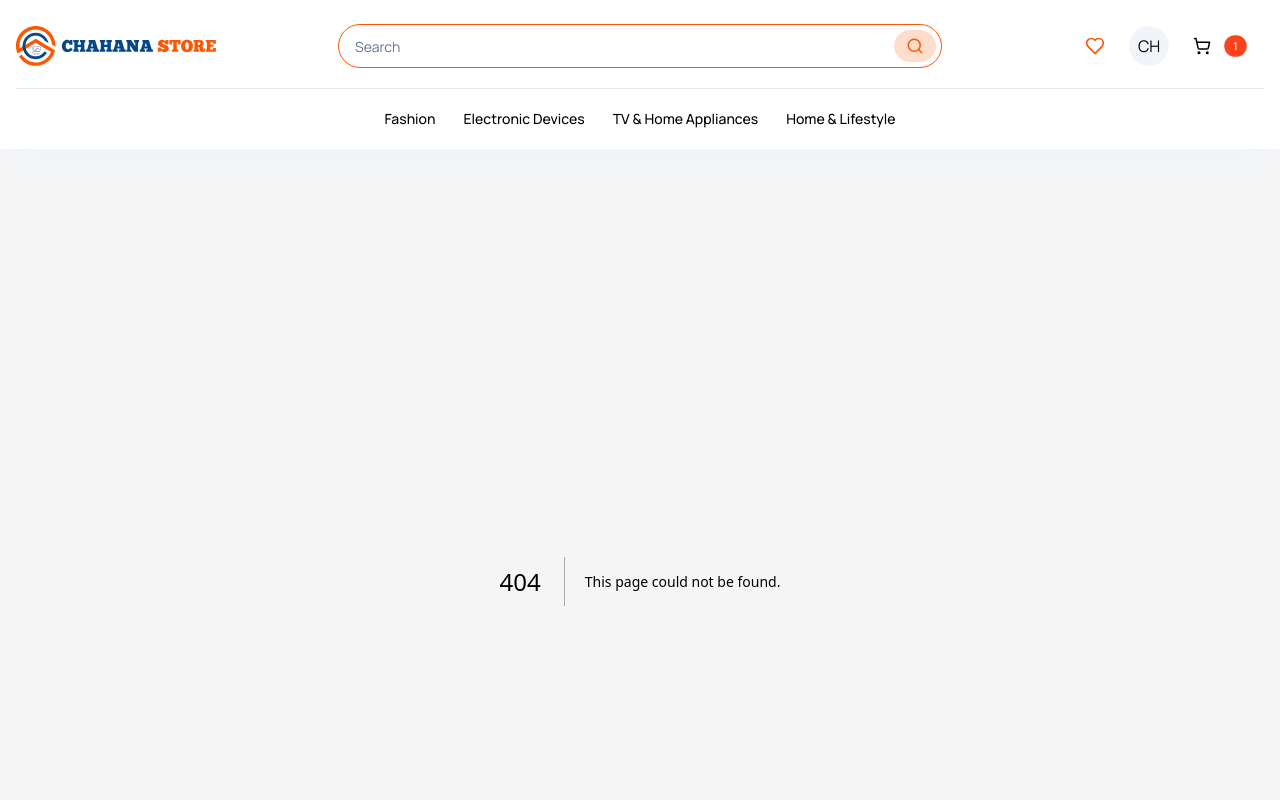
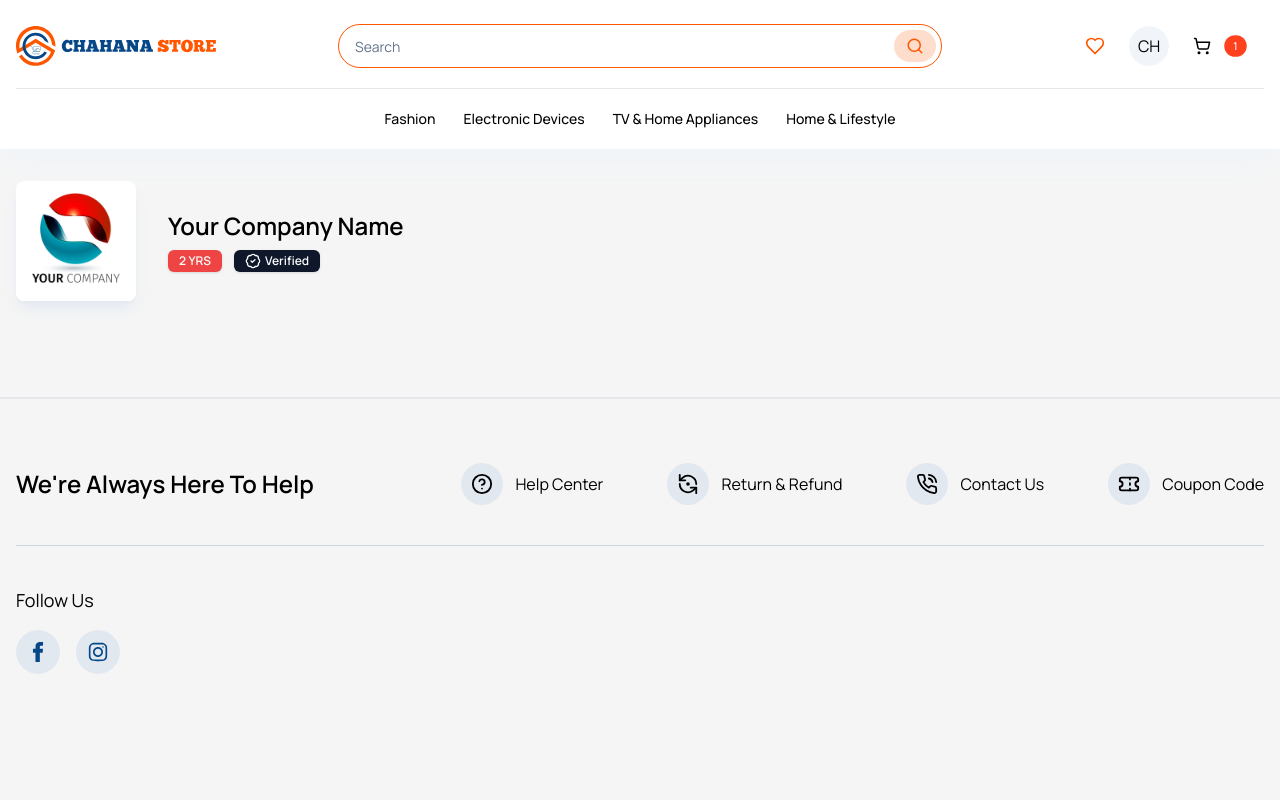
Before and after one commit to sagarkhadka/shop, a Next.js app: page /store/1 in a window 1280 px wide. Before the commit this address had no page. Shown: the top 800 px of the page. Built offline with nearby package versions, Linux system fonts and the light colour scheme.

Commit message:
store page

```diff
--- /dev/null
+++ b/app/store/[store]/page.tsx
@@ -0,0 +1,18 @@
+import StoreDetail from '@/components/store/StoreDetail'
+
+const page = () => {
+  return (
+    <>
+      <section className='container'>
+        <StoreDetail
+          logo='/images/store.jpg'
+          name='Your Company Name'
+          review='70'
+          duration={2}
+        />
+      </section>
+    </>
+  )
+}
+
+export default page
--- a/components/products/StoreCard.tsx
+++ b/components/products/StoreCard.tsx
@@ -3,6 +3,7 @@ import { MapPin, Star, Store, Verified } from 'lucide-react'
 import { Card, CardContent } from '../ui/card'
 import { DeepBlue, PrimaryOrange } from '@/utils/constants'
 import { Button } from '../ui/button'
+import Link from 'next/link'
 
 const StoreCard = () => {
   return (
@@ -24,11 +25,11 @@ const StoreCard = () => {
           <div className='flex items-center justify-between'>
             <div className='flex items-center gap-2'>
               <MapPin size={18} color={PrimaryOrange} />
-              <span>Koteshor, KTM</span>
+              <span>Koteshowr, KTM</span>
             </div>
 
-            <Button variant={'outline'} size='sm'>
-              Visit Store
+            <Button variant={'outline'} size='sm' asChild>
+              <Link href='/store/my-store'>Visit Store</Link>
             </Button>
           </div>
         </CardContent>
--- /dev/null
+++ b/components/store/StoreDetail.tsx
@@ -0,0 +1,65 @@
+import React from 'react'
+import Image from 'next/image'
+import { Verified } from 'lucide-react'
+
+import { Badge, badgeVariants } from '../ui/badge'
+import {
+  Tooltip,
+  TooltipContent,
+  TooltipProvider,
+  TooltipTrigger
+} from '@/components/ui/tooltip'
+
+interface IStoreDetail {
+  logo: string
+  name: string
+  review: string
+  duration: number
+}
+
+const StoreDetail = ({ logo, name, review, duration }: IStoreDetail) => {
+  return (
+    <>
+      <div className='flex items-center gap-8'>
+        <div className='col-span-1'>
+          <Image
+            src={logo}
+            alt='k'
+            height={120}
+            width={120}
+            className='rounded-lg object-contain shadow-lg shadow-slate-200'
+          />
+        </div>
+        <div className='flex flex-col gap-2'>
+          <h5 className='text-2xl font-semibold'>{name}</h5>
+          <TooltipProvider>
+            <div className='flex items-center gap-3'>
+              <Tooltip>
+                <TooltipTrigger
+                  className={badgeVariants({ variant: 'destructive' })}
+                >
+                  {duration} YRS
+                </TooltipTrigger>
+                <TooltipContent>
+                  <p>Add to library</p>
+                </TooltipContent>
+              </Tooltip>
+              <Tooltip>
+                <TooltipTrigger
+                  className={`bg-emerald-500 hover:bg-emerald-400 ${badgeVariants({ variant: 'default' })} flex gap-1`}
+                >
+                  <Verified size={16} /> Verified
+                </TooltipTrigger>
+                <TooltipContent>
+                  <p>Add to library</p>
+                </TooltipContent>
+              </Tooltip>
+            </div>
+          </TooltipProvider>
+        </div>
+      </div>
+    </>
+  )
+}
+
+export default StoreDetail
--- /dev/null
+++ b/components/store/StoreReview.tsx
@@ -0,0 +1,13 @@
+interface IReview {
+  time: string
+}
+
+const StoreReview = () => {
+  return (
+    <>
+      <div className='flex items-center'></div>
+    </>
+  )
+}
+
+export default StoreReview
--- a/components/ui/badge.tsx
+++ b/components/ui/badge.tsx
@@ -1,25 +1,25 @@
-import * as React from "react"
-import { cva, type VariantProps } from "class-variance-authority"
+import * as React from 'react'
+import { cva, type VariantProps } from 'class-variance-authority'
 
-import { cn } from "@/lib/utils"
+import { cn } from '@/lib/utils'
 
 const badgeVariants = cva(
-  "inline-flex items-center rounded-md border border-slate-200 px-2.5 py-0.5 text-xs font-semibold transition-colors focus:outline-none focus:ring-2 focus:ring-slate-950 focus:ring-offset-2 dark:border-slate-800 dark:focus:ring-slate-300",
+  'w-fit inline-flex items-center rounded-md border border-slate-200 px-2.5 py-0.5 text-xs font-semibold transition-colors focus:outline-none focus:ring-2 focus:ring-slate-950 focus:ring-offset-2 dark:border-slate-800 dark:focus:ring-slate-300',
   {
     variants: {
       variant: {
         default:
-          "border-transparent bg-slate-900 text-slate-50 shadow hover:bg-slate-900/80 dark:bg-slate-50 dark:text-slate-900 dark:hover:bg-slate-50/80",
+          'border-transparent bg-slate-900 text-slate-50 shadow hover:bg-slate-900/80 dark:bg-slate-50 dark:text-slate-900 dark:hover:bg-slate-50/80',
         secondary:
-          "border-transparent bg-slate-100 text-slate-900 hover:bg-slate-100/80 dark:bg-slate-800 dark:text-slate-50 dark:hover:bg-slate-800/80",
+          'border-transparent bg-slate-100 text-slate-900 hover:bg-slate-100/80 dark:bg-slate-800 dark:text-slate-50 dark:hover:bg-slate-800/80',
         destructive:
-          "border-transparent bg-red-500 text-slate-50 shadow hover:bg-red-500/80 dark:bg-red-900 dark:text-slate-50 dark:hover:bg-red-900/80",
-        outline: "text-slate-950 dark:text-slate-50",
-      },
+          'border-transparent bg-red-500 text-slate-50 shadow hover:bg-red-500/80 dark:bg-red-900 dark:text-slate-50 dark:hover:bg-red-900/80',
+        outline: 'text-slate-950 dark:text-slate-50'
+      }
     },
     defaultVariants: {
-      variant: "default",
-    },
+      variant: 'default'
+    }
   }
 )
 
--- /dev/null
+++ b/components/ui/tooltip.tsx
@@ -0,0 +1,30 @@
+'use client'
+
+import * as React from 'react'
+import * as TooltipPrimitive from '@radix-ui/react-tooltip'
+
+import { cn } from '@/lib/utils'
+
+const TooltipProvider = TooltipPrimitive.Provider
+
+const Tooltip = TooltipPrimitive.Root
+
+const TooltipTrigger = TooltipPrimitive.Trigger
+
+const TooltipContent = React.forwardRef<
+  React.ElementRef<typeof TooltipPrimitive.Content>,
+  React.ComponentPropsWithoutRef<typeof TooltipPrimitive.Content>
+>(({ className, sideOffset = 4, ...props }, ref) => (
+  <TooltipPrimitive.Content
+    ref={ref}
+    sideOffset={sideOffset}
+    className={cn(
+      'z-50 overflow-hidden rounded-md bg-deep-blue px-3 py-1.5 text-xs text-slate-50 animate-in fade-in-0 zoom-in-95 data-[state=closed]:animate-out data-[state=closed]:fade-out-0 data-[state=closed]:zoom-out-95 data-[side=bottom]:slide-in-from-top-2 data-[side=left]:slide-in-from-right-2 data-[side=right]:slide-in-from-left-2 data-[side=top]:slide-in-from-bottom-2 dark:bg-slate-50 dark:text-deep-blue',
+      className
+    )}
+    {...props}
+  />
+))
+TooltipContent.displayName = TooltipPrimitive.Content.displayName
+
+export { Tooltip, TooltipTrigger, TooltipContent, TooltipProvider }
--- a/package.json
+++ b/package.json
@@ -25,6 +25,7 @@
     "@radix-ui/react-slot": "^1.0.2",
     "@radix-ui/react-toggle": "^1.0.3",
     "@radix-ui/react-toggle-group": "^1.0.4",
+    "@radix-ui/react-tooltip": "^1.0.7",
     "@tanstack/react-query": "^5.28.14",
     "class-variance-authority": "^0.7.0",
     "clsx": "^2.1.0",
```
Also changed, not shown: public/images/store.jpg (added), 1 other file (tests, documents, lock files or other folders).
